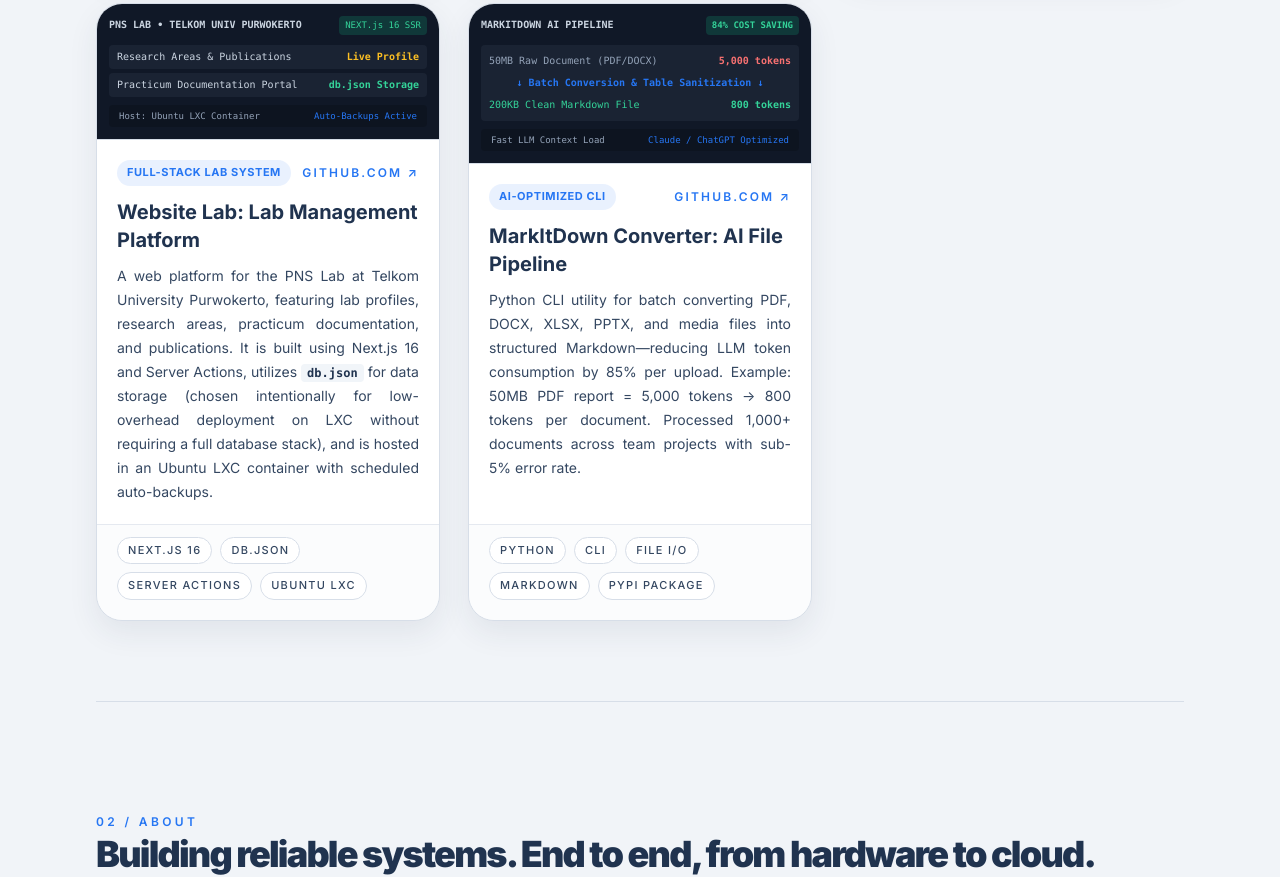
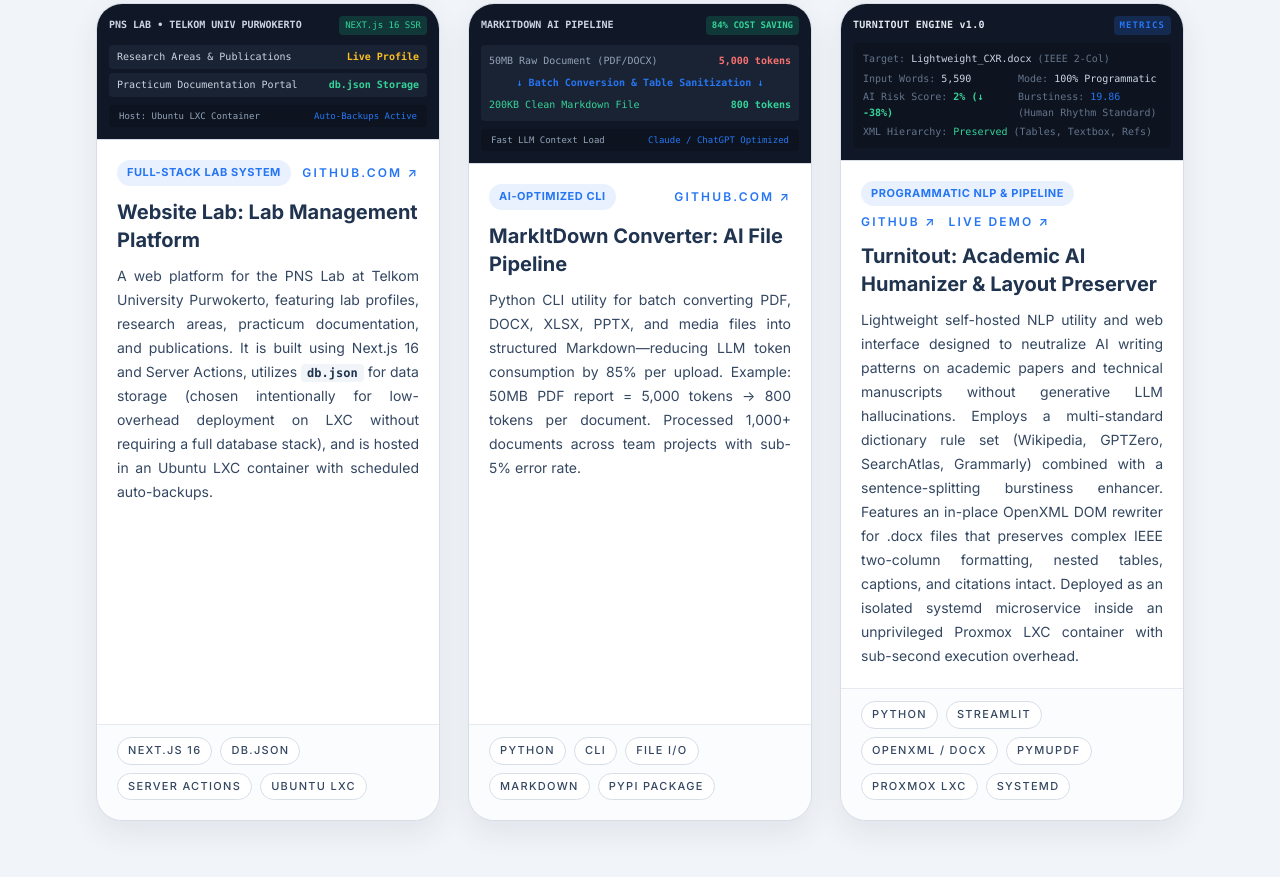
Before and after one commit to MASR170902/website-portfolio, a website built with Vite: page index.html in a window 1280 px wide. Shown: the part 1636-2513 px from the top of the page. Built offline with nearby package versions, Linux system fonts and the light colour scheme.

Commit message:
update engineering project

```diff
--- a/index.html
+++ b/index.html
@@ -559,6 +559,55 @@
               </div>
             </div>
           </article>
+
+          <!-- Project 7: Turnitout -->
+          <article class="group flex flex-col justify-between overflow-hidden rounded-2xl border border-border bg-white shadow-soft transition-all duration-200 hover:-translate-y-1 hover:border-blue sm:rounded-[26px]">
+            <div>
+              <!-- Visual Mockup: Turnitout document processing metrics -->
+              <div class="border-b border-border bg-[#101827] p-3 text-white">
+                <div class="flex items-center justify-between gap-2 pb-2">
+                  <span class="font-mono text-[10px] font-bold tracking-wide text-slate-200">TURNITOUT ENGINE v1.0</span>
+                  <span class="rounded bg-blue/20 px-1.5 py-0.5 font-mono text-[9px] font-bold tracking-[0.12em] text-blue">METRICS</span>
+                </div>
+                <div class="rounded bg-[#0D1420] px-2.5 py-2 font-mono text-[10px] leading-relaxed text-slate-300">
+                  <p><span class="text-slate-500">Target:</span> Lightweight_CXR.docx <span class="text-slate-500">(IEEE 2-Col)</span></p>
+                  <div class="mt-1 grid gap-x-3 gap-y-0.5 sm:grid-cols-2">
+                    <p><span class="text-slate-500">Input Words:</span> 5,590</p>
+                    <p><span class="text-slate-500">Mode:</span> 100% Programmatic</p>
+                    <p><span class="text-slate-500">AI Risk Score:</span> <span class="font-bold text-emerald-400">2% (&darr; -38%)</span></p>
+                    <p><span class="text-slate-500">Burstiness:</span> <span class="text-blue">19.86</span> <span class="text-slate-500">(Human Rhythm Standard)</span></p>
+                    <p class="sm:col-span-2"><span class="text-slate-500">XML Hierarchy:</span> <span class="text-emerald-400">Preserved</span> <span class="text-slate-500">(Tables, Textbox, Refs)</span></p>
+                  </div>
+                </div>
+              </div>
+
+              <!-- Card Body -->
+              <div class="p-5">
+                <div class="flex flex-wrap items-center justify-between gap-2">
+                  <span class="rounded-full bg-blue/10 px-2.5 py-1 text-[11px] font-bold uppercase tracking-wider text-blue">Programmatic NLP &amp; Pipeline</span>
+                  <div class="flex gap-3">
+                    <a href="https://github.com/MASR170902/Turnitout" target="_blank" rel="noreferrer" class="text-xs font-semibold uppercase tracking-[0.18em] text-blue transition-colors duration-200 hover:text-blueHover">github ↗</a>
+                    <a href="http://192.168.18.189:8501" target="_blank" rel="noreferrer" class="text-xs font-semibold uppercase tracking-[0.18em] text-blue transition-colors duration-200 hover:text-blueHover">live demo ↗</a>
+                  </div>
+                </div>
+                <h3 class="mt-3 text-lg font-bold text-navy sm:text-xl">Turnitout: Academic AI Humanizer &amp; Layout Preserver</h3>
+                <p class="mt-2.5 text-sm leading-6 text-navySoft text-justify">
+                  Lightweight self-hosted NLP utility and web interface designed to neutralize AI writing patterns on academic papers and technical manuscripts without generative LLM hallucinations. Employs a multi-standard dictionary rule set (Wikipedia, GPTZero, SearchAtlas, Grammarly) combined with a sentence-splitting burstiness enhancer. Features an in-place OpenXML DOM rewriter for .docx files that preserves complex IEEE two-column formatting, nested tables, captions, and citations intact. Deployed as an isolated systemd microservice inside an unprivileged Proxmox LXC container with sub-second execution overhead.
+                </p>
+              </div>
+            </div>
+
+            <div class="border-t border-border/60 bg-slate-50/50 p-5 pt-3">
+              <div class="flex flex-wrap gap-1.5 text-[11px] font-medium uppercase tracking-[0.12em] text-navySoft sm:gap-2">
+                <span class="rounded-full border border-border bg-white px-2.5 py-1">Python</span>
+                <span class="rounded-full border border-border bg-white px-2.5 py-1">Streamlit</span>
+                <span class="rounded-full border border-border bg-white px-2.5 py-1">OpenXML / DOCX</span>
+                <span class="rounded-full border border-border bg-white px-2.5 py-1">PyMuPDF</span>
+                <span class="rounded-full border border-border bg-white px-2.5 py-1">Proxmox LXC</span>
+                <span class="rounded-full border border-border bg-white px-2.5 py-1">systemd</span>
+              </div>
+            </div>
+          </article>
         </div>
       </section>
 
```
